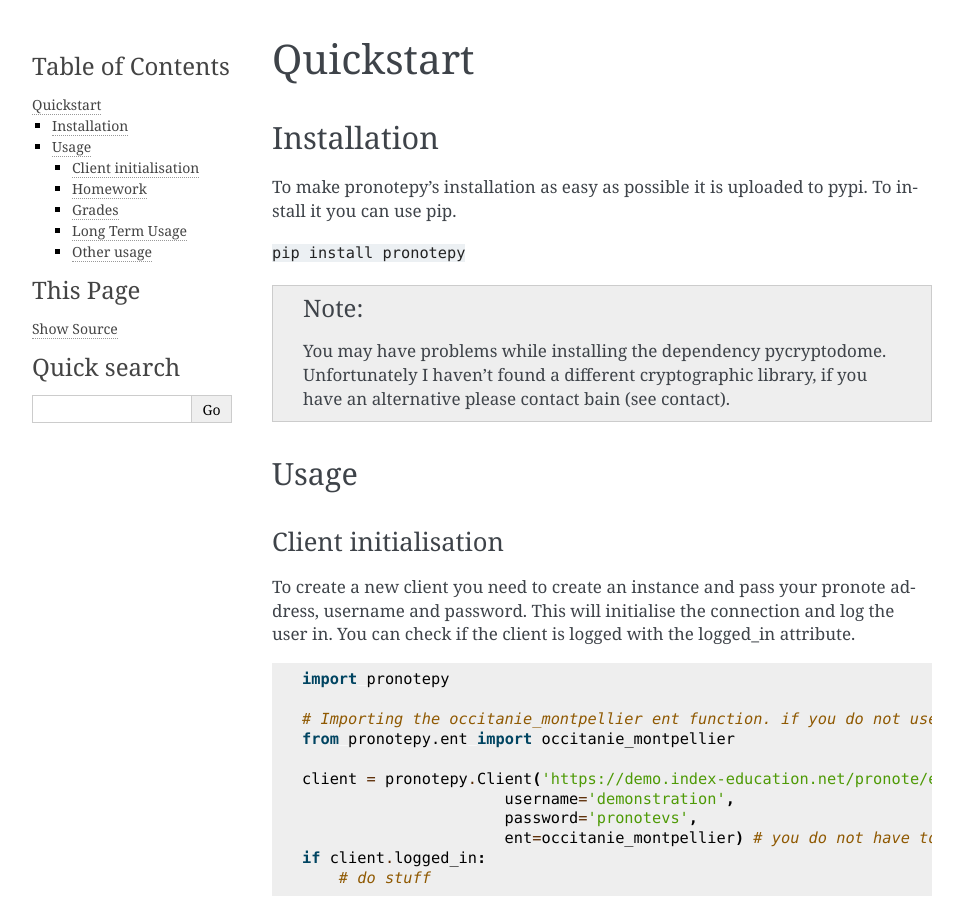
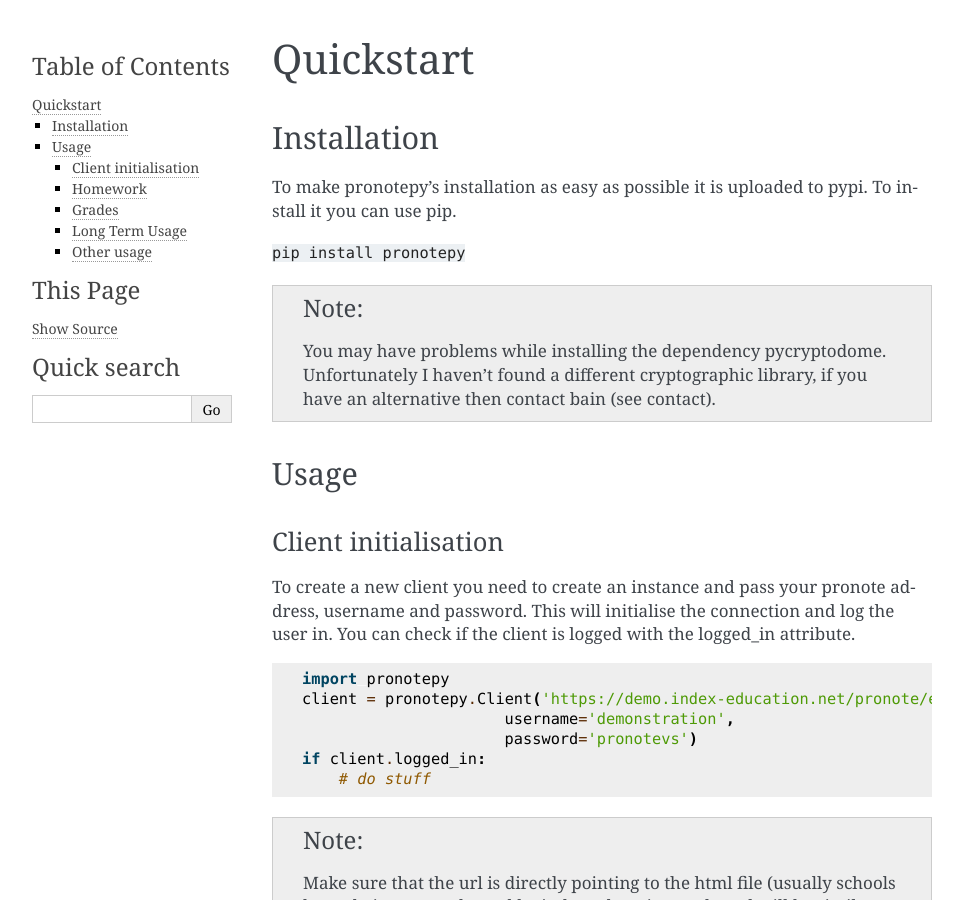
Before and after one commit to bain3/pronotepy, a Sphinx documentation site: the page built from docs/source/quickstart.rst, in a window 1280 px wide and 900 px high. Shown: the whole window, without its empty margins (148-1111 px from the left). Built offline with Sphinx 7.4.7, drawn with Linux system fonts in a browser that asks for light colours.

```diff
--- a/docs/source/quickstart.rst
+++ b/docs/source/quickstart.rst
@@ -7,7 +7,7 @@ To make pronotepy's installation as easy as possible it is uploaded to pypi. To
 
 ``pip install pronotepy``
 
-.. note:: You may have problems while installing the dependency pycryptodome. Unfortunately I haven't found a different cryptographic library, if you have an alternative please contact bain (see contact).
+.. note:: You may have problems while installing the dependency pycryptodome. Unfortunately I haven't found a different cryptographic library, if you have an alternative then contact bain (see contact).
 
 Usage
 -----
@@ -20,14 +20,9 @@ This will initialise the connection and log the user in. You can check if the cl
 .. code-block:: python
 
     import pronotepy
-
-    # Importing the occitanie_montpellier ent function. if you do not use an ent, you do not need to import anything extra.
-    from pronotepy.ent import occitanie_montpellier
-
     client = pronotepy.Client('https://demo.index-education.net/pronote/eleve.html',
                           username='demonstration',
-                          password='pronotevs',
-                          ent=occitanie_montpellier) # you do not have to supply this function if you don't have an ent
+                          password='pronotevs')
     if client.logged_in:
         # do stuff
 
```
Also changed, not shown: README.md (+8 -22 lines), 3 other files.
